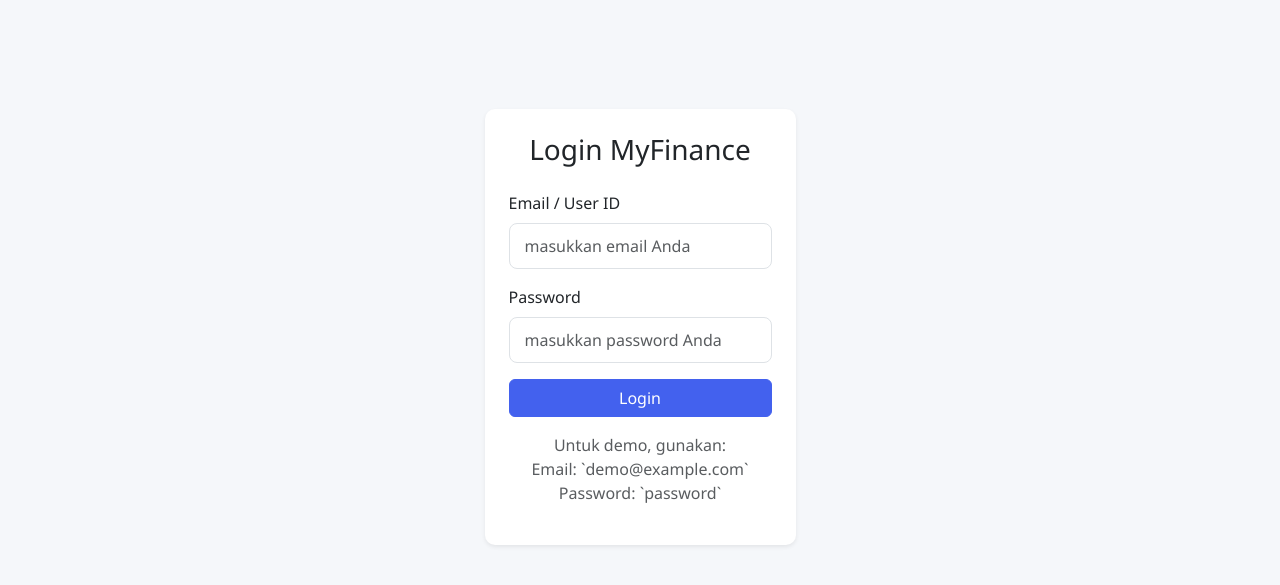
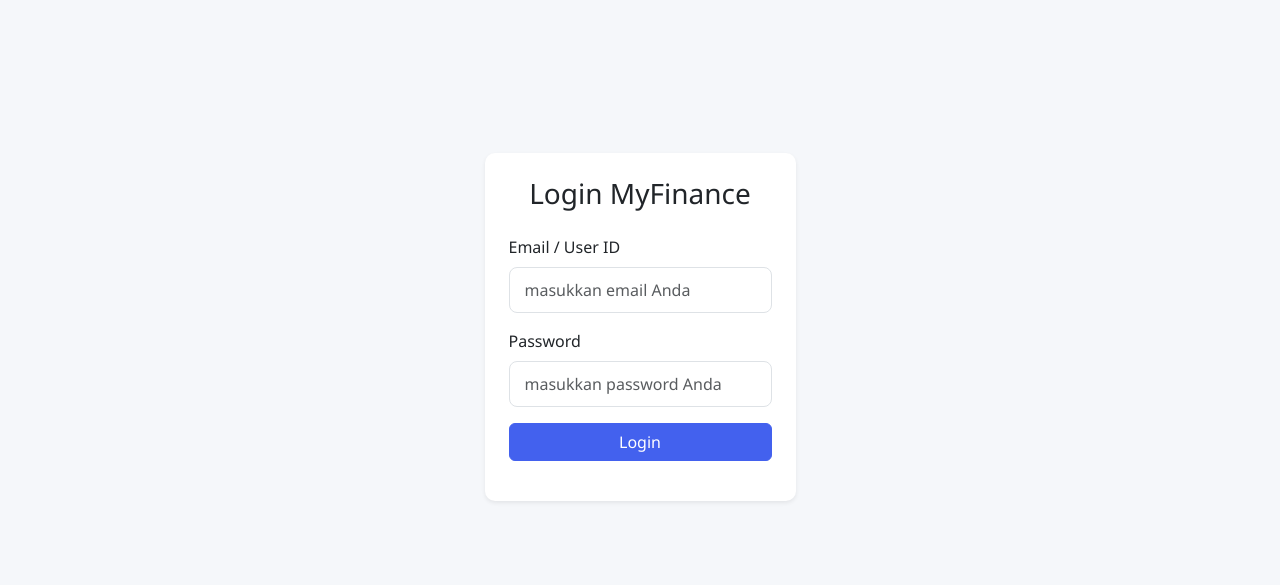
Before and after one commit to tius-su/Financial-Notes-APP, a plain HTML site: page index.html in a window 1280 px wide. Shown: the part 63-648 px from the top of the page. Drawn offline with nearby package versions, Linux system fonts and the light colour scheme; no server answers.

Commit message:
Update index.html

```diff
--- a/index.html
+++ b/index.html
@@ -235,10 +235,7 @@
                     </div>
                     <button type="submit" class="btn btn-primary w-100">Login</button>
                     <p class="text-center text-muted mt-3">
-                        Untuk demo, gunakan: <br>
-                        Email: `demo@example.com`<br>
-                        Password: `password`
-                    </p>
+
                 </form>
             </div>
         </div>
```
